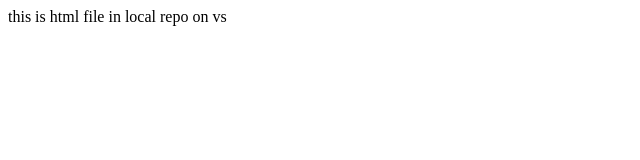
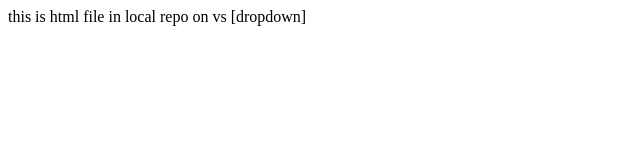
Before and after one commit to rosey321/local-repo, a plain HTML site: page index.html in a window 1280 px wide. Shown: the whole page, without its empty margins (0-640 px from the left). Drawn offline with Linux system fonts and the light colour scheme.

Commit message:
add dropdown

```diff
--- a/index.html
+++ b/index.html
@@ -1 +1 @@
-<p> this is html file in local repo on vs </p>
+<p> this is html file in local repo on vs [dropdown] </p>
```
